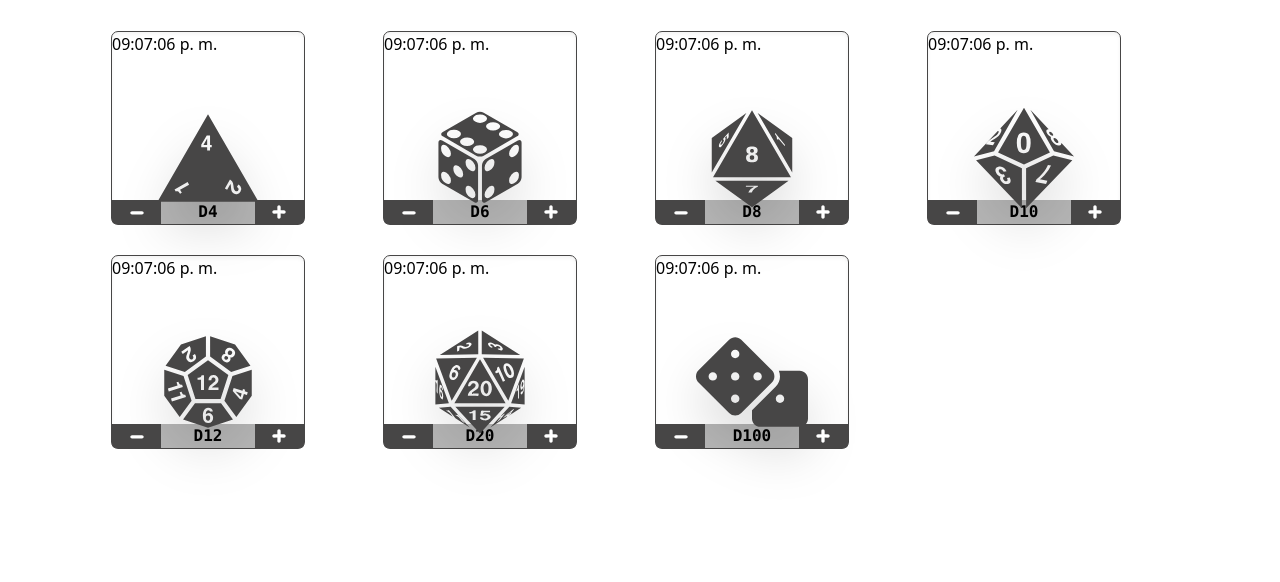
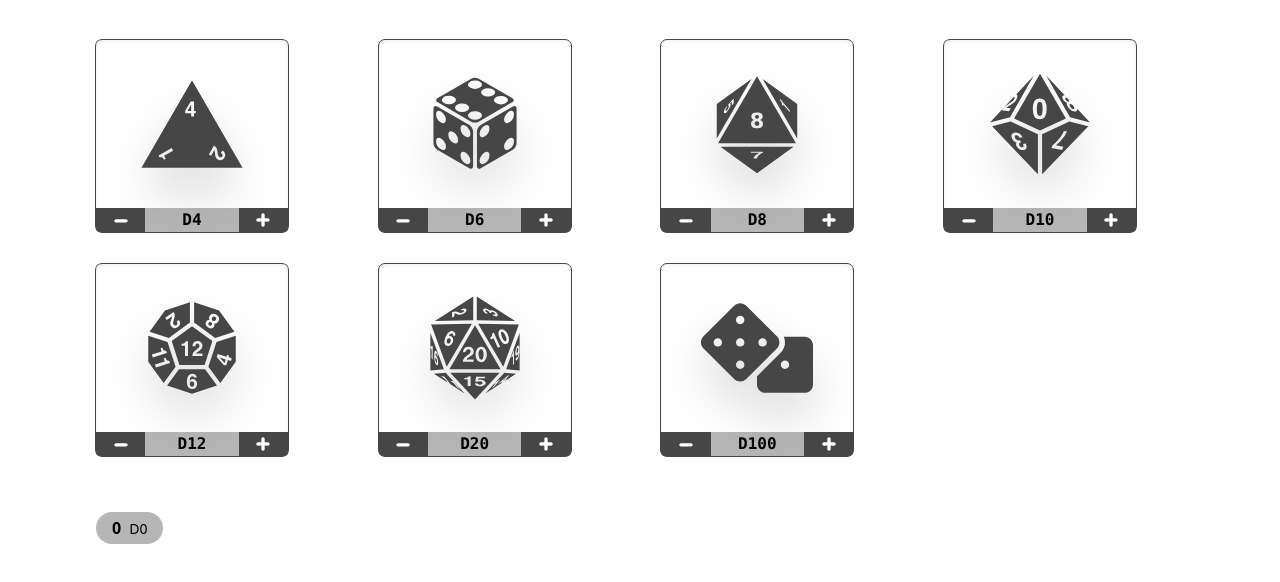
Before and after one commit to DaviD4Chirino/tira-el-dado, a React (Vite) app: page / in a window 1280 px wide. Shown: the top 582 px of the page. Built offline with nearby package versions, Linux system fonts and the light colour scheme.

Commit message:
added basic RollHistorySection

```diff
--- a/src/App.tsx
+++ b/src/App.tsx
@@ -1,10 +1,12 @@
 import DiceSection from "./components/organisms/DiceSection";
+import RollHistorySection from "./components/organisms/RollHistorySection";
 
 function App() {
   return (
-    <section>
-      <div className="container mx-auto p-8">
+    <section className="min-h-[100vh] container mx-auto">
+      <div className="px-8 py-10 md:px-24  grid gap-14 m-h-[100vh] ">
         <DiceSection />
+        <RollHistorySection />
       </div>
     </section>
   );
--- a/src/components/atoms/RollInfo.tsx
+++ b/src/components/atoms/RollInfo.tsx
@@ -8,8 +8,10 @@ export function RollTitle({ faces, dice }: { faces: number; dice: number }) {
 export function RollsArray({
   rolls,
   naked = false,
+  className,
 }: {
   rolls: number[];
+  className?: string;
   /**
    * Determines wether it returns a data tag or just the numbers
    */
@@ -20,7 +22,7 @@ export function RollsArray({
   }
 
   return (
-    <data>
+    <data className={className}>
       {rolls.map(
         (roll, index) => `${roll}${index != rolls.length - 1 ? ", " : ""}`
       )}
--- a/src/components/molecules/Die.tsx
+++ b/src/components/molecules/Die.tsx
@@ -16,7 +16,7 @@ import DieIcon from "../atoms/DieIcon";
 import { Theme } from "@emotion/react";
 
 import "./css/Die.css";
-import { RollDate, RollTitle } from "../atoms/RollInfo";
+import { RollTitle } from "../atoms/RollInfo";
 
 export default function Die({ faces }: dieProps) {
   const [diceCounter, setDiceCounter] = useState(1);
@@ -26,7 +26,7 @@ export default function Die({ faces }: dieProps) {
       className=" max-w-32 lg:max-w-48 aspect-square grid grid-rows-2 rounded-md outline outline-1 outline-primary shadow-inner"
       id="Die"
     >
-      <RollDate date={new Date()} />
+      {/* <RollDate date={new Date()} /> */}
       <RollDialog
         buttonProps={{
           className: "row-span-2",
@@ -65,7 +65,7 @@ function DieTitle({
   return (
     <b
       id="Title"
-      className="align-middle col-span-4 text-center text-sm sm:text-base h-7 sm:h-auto flex items-center content-center justify-center font-mono"
+      className="align-middle col-span-4 text-center text-sm md:text-base h-7 sm:h-auto flex items-center content-center justify-center font-mono"
     >
       <RollTitle faces={faces} dice={totalDices} />
     </b>
--- a/src/components/molecules/rollData.tsx
+++ b/src/components/molecules/rollData.tsx
@@ -1,5 +1,40 @@
-import React from "react";
+import { RollResult, RollsArray, RollTitle } from "../atoms/RollInfo";
 
-export default function rollData() {
-  return <div>rollData</div>;
+export default function RollData({
+  rollInfo,
+  variant,
+  className,
+}: {
+  className?: string;
+  rollInfo: rollInfo;
+  variant: "inline";
+}) {
+  const { rolls, faces, date, diceAmount } = rollInfo;
+  switch (variant) {
+    case "inline":
+      return (
+        <li
+          id="RollItem"
+          className={
+            className +
+            " text-sm list-none bg-secondary rounded-full px-4 py-1 w-min max-w-44  flex items-baseline gap-2"
+          }
+        >
+          <b className="text-base">
+            <RollResult rolls={rolls} />
+          </b>
+          <p className="text-sm inline">
+            <RollTitle faces={faces} dice={diceAmount} />
+          </p>
+          {rolls.length > 1 && (
+            <p className="inline truncate text-ellipsis flex-1 text-xs ">
+              (<RollsArray rolls={rolls} />)
+            </p>
+          )}
+        </li>
+      );
+
+    default:
+      return <></>;
+  }
 }
--- a/src/components/organisms/DiceSection.tsx
+++ b/src/components/organisms/DiceSection.tsx
@@ -3,7 +3,7 @@ import Dice from "../molecules/Dice";
 export default function DiceSection() {
   return (
     <section
-      className="grid grid-cols-[repeat(auto-fill,8rem)] lg:grid-cols-[repeat(auto-fill,15rem)]  justify-center gap-8"
+      className="grid grid-cols-[repeat(auto-fill,8rem)] lg:grid-cols-[repeat(auto-fill,15rem)] md:justify-between justify-center gap-8"
       id="Dice"
     >
       <Dice />
--- /dev/null
+++ b/src/components/organisms/RollHistorySection.tsx
@@ -0,0 +1,26 @@
+import { useContext } from "react";
+import RollData from "../molecules/RollData";
+import { HistoryContext } from "../../contexts/History";
+
+export default function RollHistorySection() {
+  const { history } = useContext(HistoryContext);
+  return (
+    <section id="RollHistory">
+      <RollData
+        className=" "
+        variant="inline"
+        rollInfo={
+          history
+            ? history[history.length - 1]
+            : {
+                faces: 0,
+                rolls: [0],
+                result: 0,
+                diceAmount: 0,
+                date: new Date(),
+              }
+        }
+      />
+    </section>
+  );
+}
```
